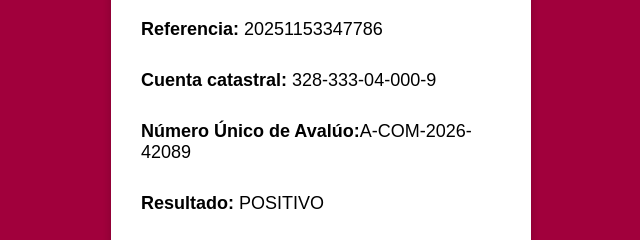
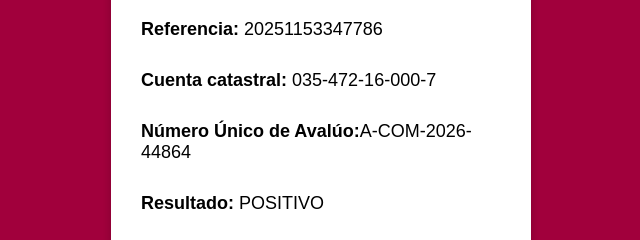
Before and after one commit to drpscsubcatastrogobmx/drpscsubcatastro, a plain HTML site: page index.html in a window 1280 px wide. Shown: the part 233-473 px from the top of the page, 319-959 px from the left. Drawn offline with Linux system fonts and the light colour scheme.

Commit message:
Update index.html

```diff
--- a/index.html
+++ b/index.html
@@ -59,8 +59,8 @@
       </div>
     <div class="content">
      <tr> <p><strong>Referencia:</strong> 20251153347786</p></tr>
-      <p><strong>Cuenta catastral:</strong> 328-333-04-000-9 </p>
-      <p><strong>Número Único de Avalúo:</strong>A-COM-2026-42089 </p>
+      <p><strong>Cuenta catastral:</strong> 035-472-16-000-7 </p>
+      <p><strong>Número Único de Avalúo:</strong>A-COM-2026-44864 </p>
       <p class="resultado"><span style="font-weight: bold;">Resultado:</span> POSITIVO</p>
     </div>
     <div class="footer">
```
